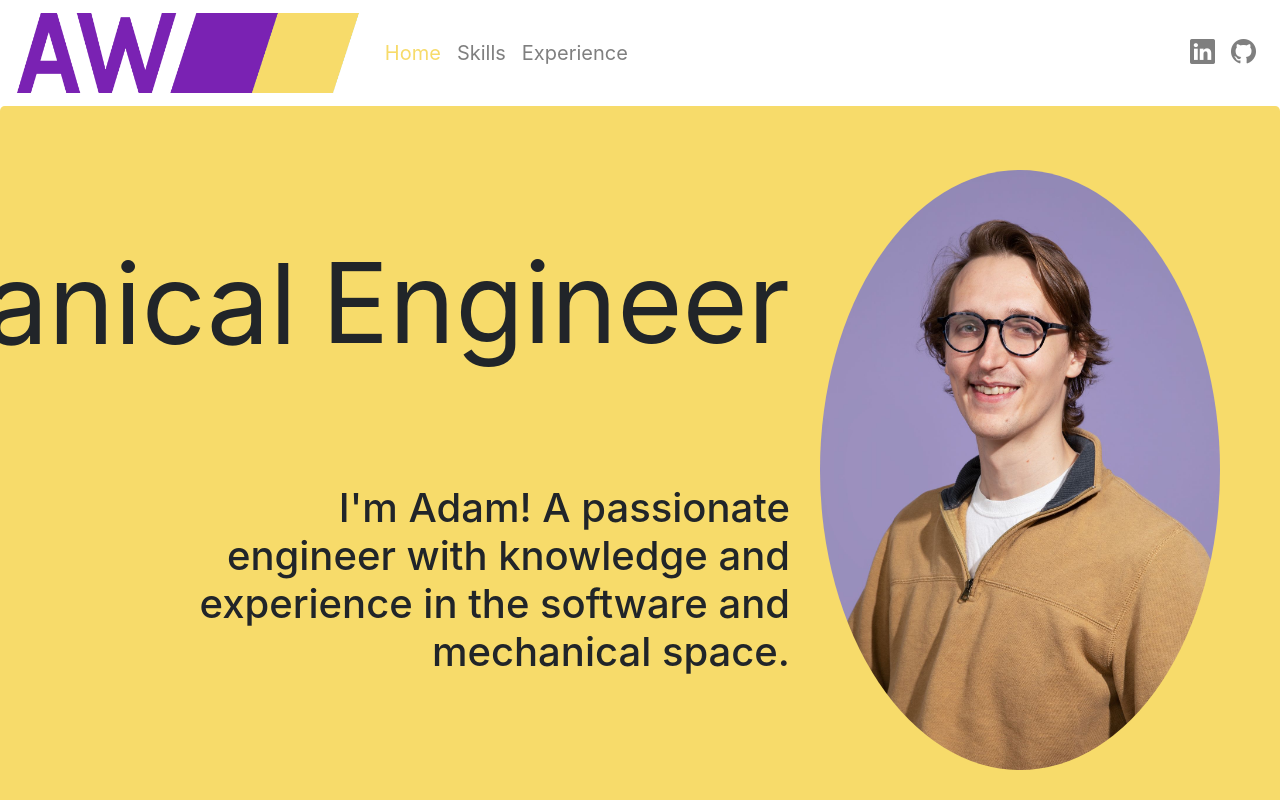
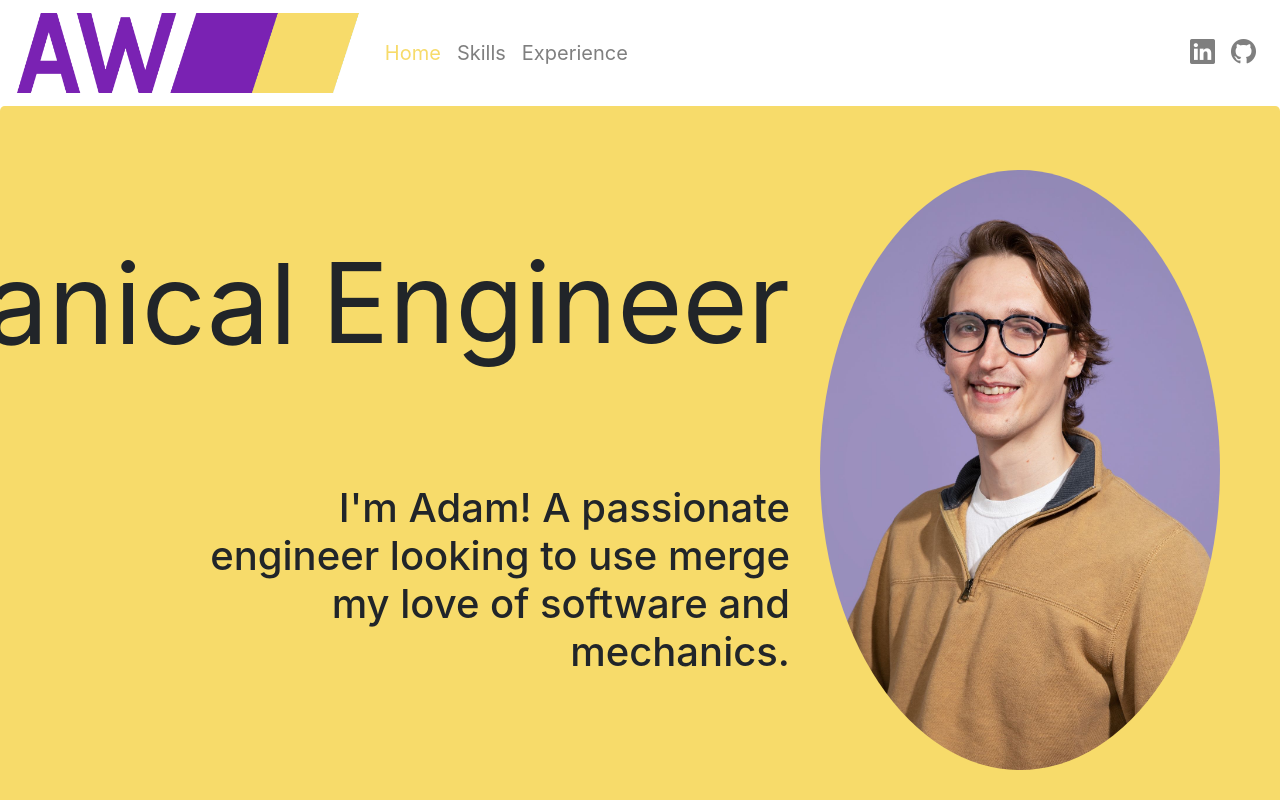
Before and after one commit to AdamWall97/PersonalPage, a React (Create React App) app: page / in a window 1280 px wide. Shown: the top 800 px of the page. Built offline with nearby package versions, Linux system fonts and the light colour scheme.

Commit message:
Fix Title

```diff
--- a/src/Home.tsx
+++ b/src/Home.tsx
@@ -36,7 +36,7 @@ function Home() {
         </div>
         <div className="row">
           <div className="col-lg-2"></div>
-          <h1 className="col-lg-10 mt-5 pt-5 text-right">I'm Adam! A passionate engineer with knowledge and experience in the software and mechanical space.</h1>
+          <h1 className="col-lg-10 mt-5 pt-5 text-right">I'm Adam! A passionate engineer looking to use merge my love of software and mechanics.</h1>
         </div>
           </div>
         <div className="col-xl-4 d-flex">
```
